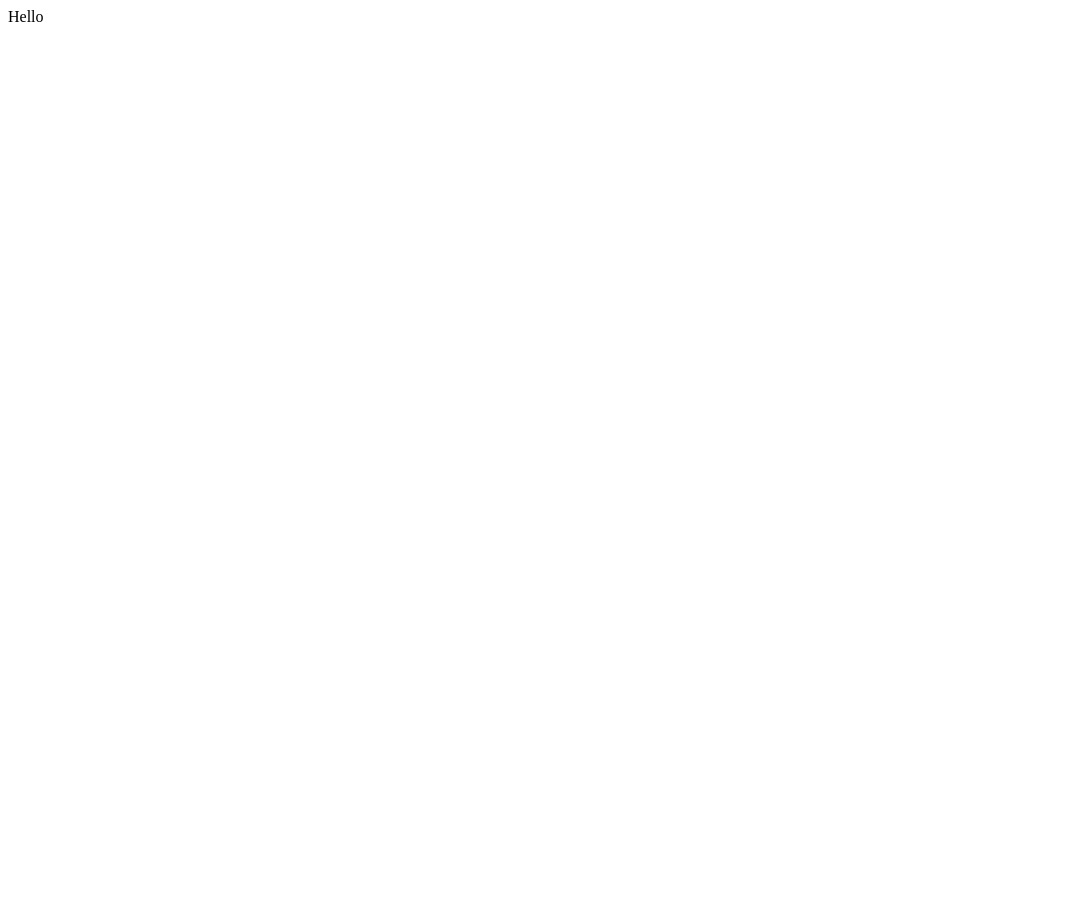
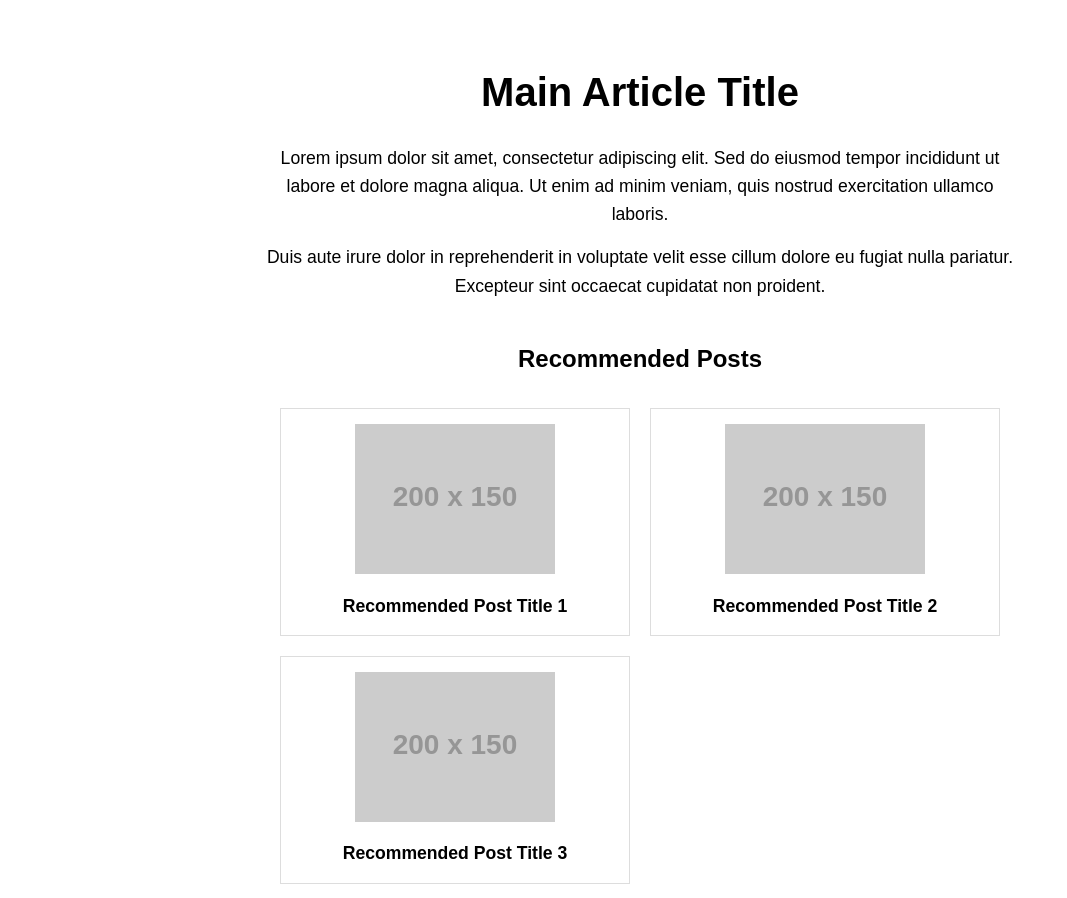
Before and after one commit to system-river/system-river.github.io, a plain HTML site: page index.html in a window 1280 px wide. Shown: the whole page, without its empty margins (0-1067 px from the left). Before the commit the page ends 800 px from the top, so only its background shows below. Drawn offline with Linux system fonts and the light colour scheme; placeholder pictures from the web are drawn by us.

Commit message:
update index html

```diff
--- a/index.html
+++ b/index.html
@@ -1 +1,121 @@
-Hello
+<!DOCTYPE html>
+<html lang="en">
+<head>
+    <meta charset="UTF-8">
+    <meta name="viewport" content="width=device-width, initial-scale=1.0">
+    <title>Responsive News Page</title>
+    <style>
+        /* Reset default styles */
+        * {
+            margin: 0;
+            padding: 0;
+            box-sizing: border-box;
+        }
+
+        body {
+            font-family: Arial, sans-serif;
+            line-height: 1.6;
+        }
+
+        /* Main content container */
+        .container {
+            max-width: 800px;
+            margin: 0 auto;
+            padding: 20px;
+        }
+
+        /* Article content */
+        .article {
+            text-align: center;
+            margin: 40px 0;
+        }
+
+        .article h1 {
+            font-size: 2.5em;
+            margin-bottom: 20px;
+        }
+
+        .article p {
+            font-size: 1.1em;
+            margin-bottom: 15px;
+        }
+
+        /* Recommended posts section */
+        .recommended {
+            margin: 40px 0;
+        }
+
+        .recommended h2 {
+            text-align: center;
+            margin-bottom: 30px;
+        }
+
+        .posts-grid {
+            display: grid;
+            grid-template-columns: repeat(auto-fit, minmax(250px, 1fr));
+            gap: 20px;
+            padding: 0 20px;
+        }
+
+        .post-card {
+            border: 1px solid #ddd;
+            padding: 15px;
+            text-align: center;
+        }
+
+        .post-card img {
+            max-width: 100%;
+            height: auto;
+            margin-bottom: 10px;
+        }
+
+        .post-card h3 {
+            font-size: 1.1em;
+        }
+
+        /* Responsive design */
+        @media (max-width: 768px) {
+            .container {
+                padding: 15px;
+            }
+
+            .article h1 {
+                font-size: 2em;
+            }
+
+            .posts-grid {
+                grid-template-columns: 1fr;
+            }
+        }
+    </style>
+</head>
+<body>
+    <div class="container">
+        <!-- Main article -->
+        <article class="article">
+            <h1>Main Article Title</h1>
+            <p>Lorem ipsum dolor sit amet, consectetur adipiscing elit. Sed do eiusmod tempor incididunt ut labore et dolore magna aliqua. Ut enim ad minim veniam, quis nostrud exercitation ullamco laboris.</p>
+            <p>Duis aute irure dolor in reprehenderit in voluptate velit esse cillum dolore eu fugiat nulla pariatur. Excepteur sint occaecat cupidatat non proident.</p>
+        </article>
+
+        <!-- Recommended posts -->
+        <section class="recommended">
+            <h2>Recommended Posts</h2>
+            <div class="posts-grid">
+                <div class="post-card">
+                    <img src="https://via.placeholder.com/200x150" alt="Post 1">
+                    <h3>Recommended Post Title 1</h3>
+                </div>
+                <div class="post-card">
+                    <img src="https://via.placeholder.com/200x150" alt="Post 2">
+                    <h3>Recommended Post Title 2</h3>
+                </div>
+                <div class="post-card">
+                    <img src="https://via.placeholder.com/200x150" alt="Post 3">
+                    <h3>Recommended Post Title 3</h3>
+                </div>
+            </div>
+        </section>
+    </div>
+</body>
+</html>
```
Also changed, not shown: 1 other file.
